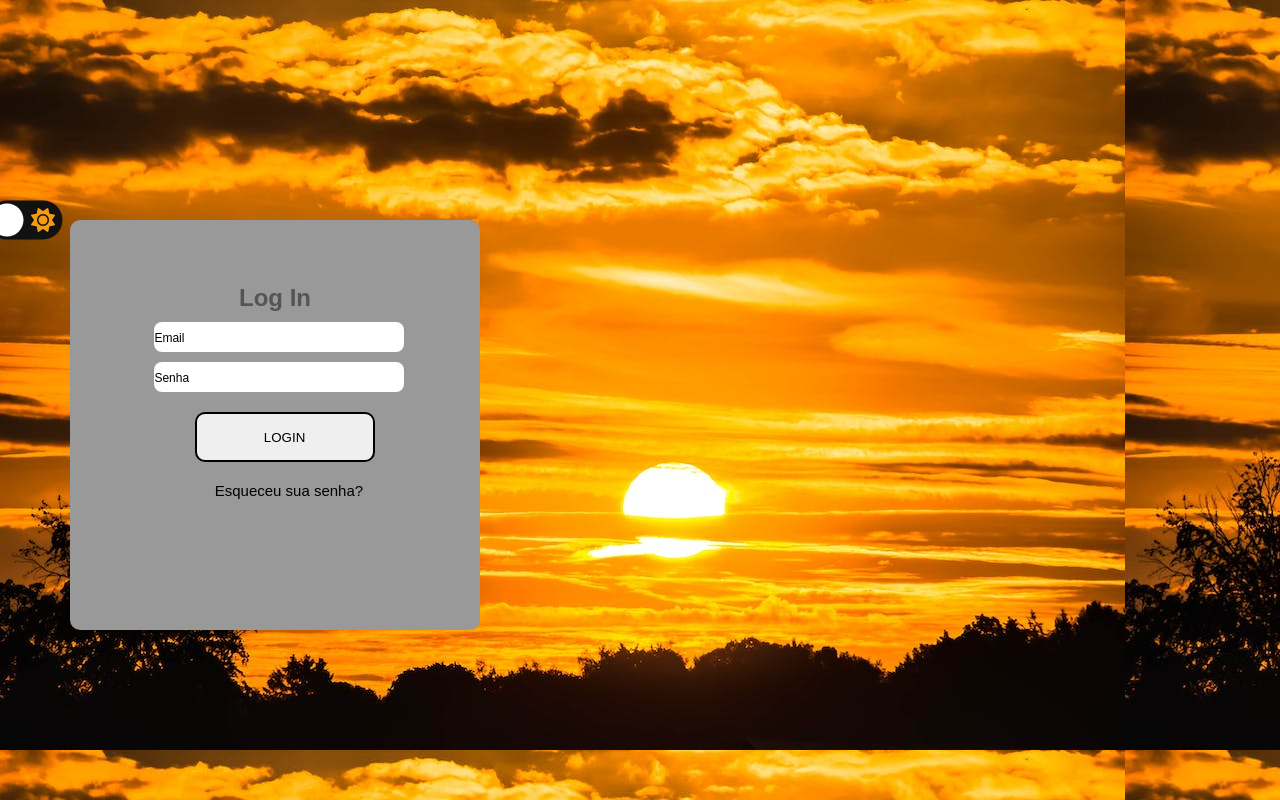
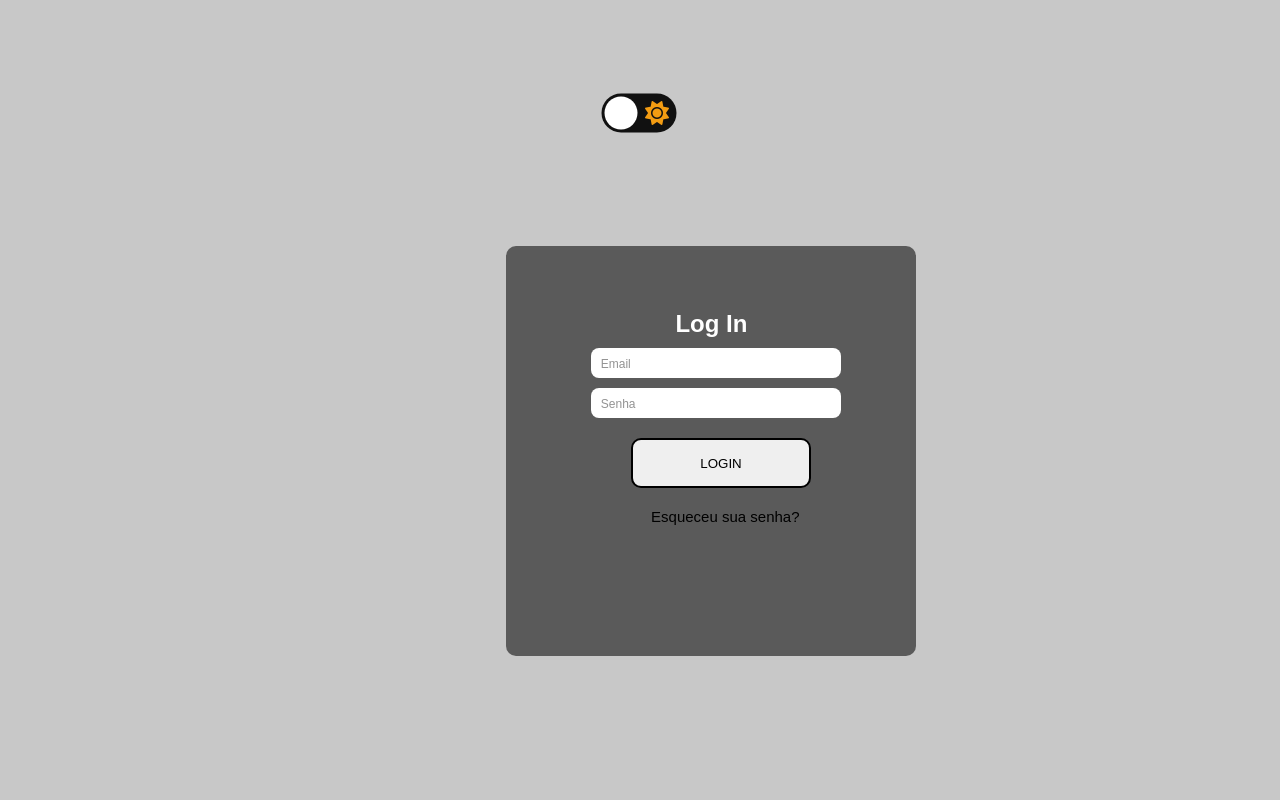
Before and after one commit to ron010-1/forms-project, a plain HTML site: page index.html in a window 1280 px wide. Drawn offline with Linux system fonts and the light colour scheme.

Commit message:
Etapas Finais do Projeto

```diff
--- a/index.html
+++ b/index.html
@@ -12,7 +12,7 @@
 
 </head>
 <body>
-    <div>
+    <div id="botao-theme">
         <input type="checkbox" class="checkbox" id="chk" />
         <label class="label" for="chk">
           <i class="fas fa-moon"></i>
--- a/style/input.css
+++ b/style/input.css
@@ -7,15 +7,16 @@
 body {
     margin: 0;
     padding: 0;
-    background-image: url(/img/sol.jpeg);
+    background-color: rgb(200, 200, 200);
+    transition: all .8s;
     color: #555;
     display: flex;
-    align-items: center;
-    justify-content: center
+    flex-direction: column;
     transition: background 0.2s linear;
 }
 body.dark{
-    background-image: url(/img/noite.jpeg);
+    transition: all .8s;
+    background-color: rgb(40,40,40);
     color: #fff;
 }
 #corpo{
@@ -30,20 +31,27 @@ h2{
 label{
     font-family: Nunito, sans-serif;
 }
+#botao-theme{
+    display: flex;
+    margin-left: 48%;
+    margin-top: 100px;
+}
 #containerForms{
     display: flex;
     padding: 20px;
-    margin: 200px auto;
+    margin-top: 100px;
+    margin-left: 38%;
 }
 form {
-    position: fixed;
-    background-color: #999999;
+    display: fixed;
+    background-color: #1c1c1ca2;
+    color: white;
     justify-content: center;
-    flex-direction: column;
     height: 410px;
     width: 410px;
     border: 4px solid transparent;
     border-radius: 10px;
+    transition: all .8s;
 }
 .input-email{
     width: 250px;
@@ -70,7 +78,8 @@ form {
 }
 ::placeholder{
     font-family: Nunito, sans-serif;;
-    color: black;
+    color: rgb(40,40,40, 0.5);
+    padding-left: 10px;
     font-size: 12px;
 }
 .esqueceu-senha{
```
